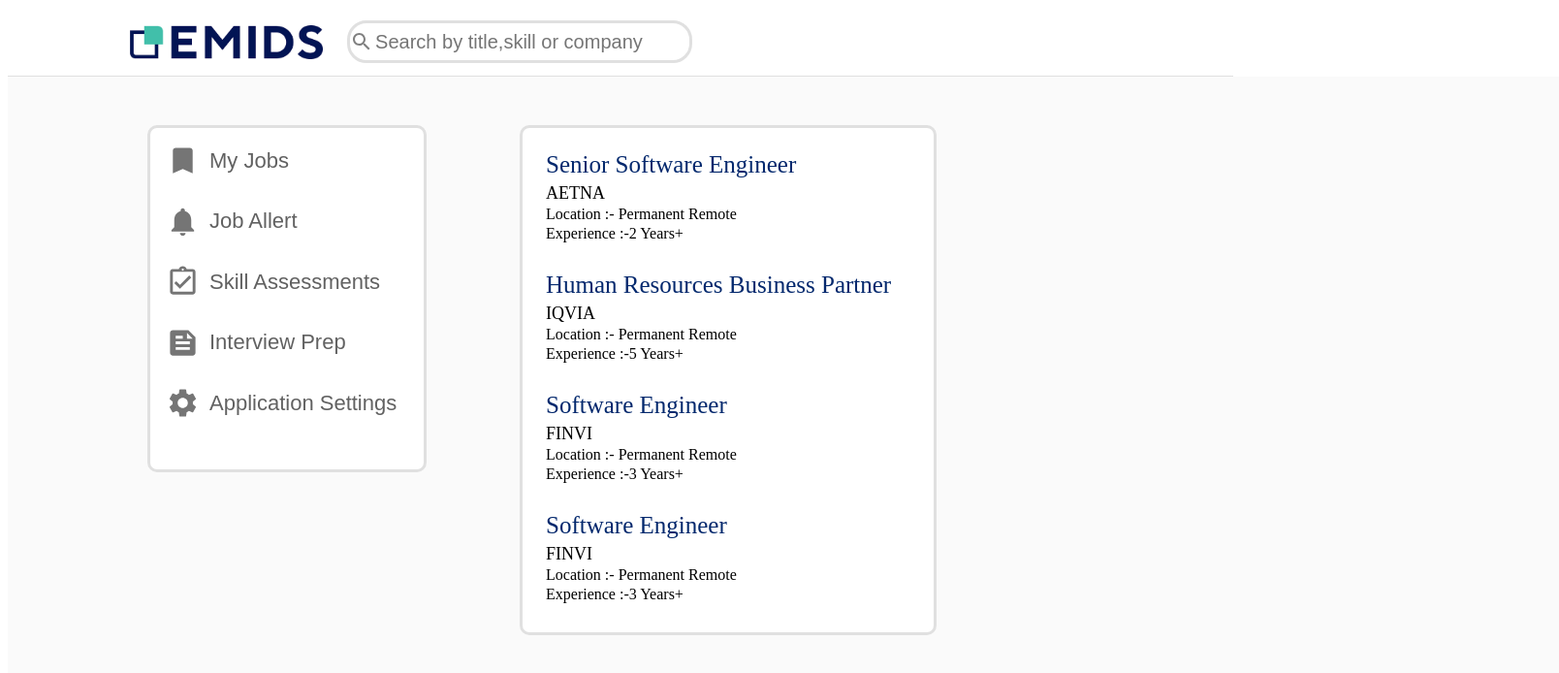
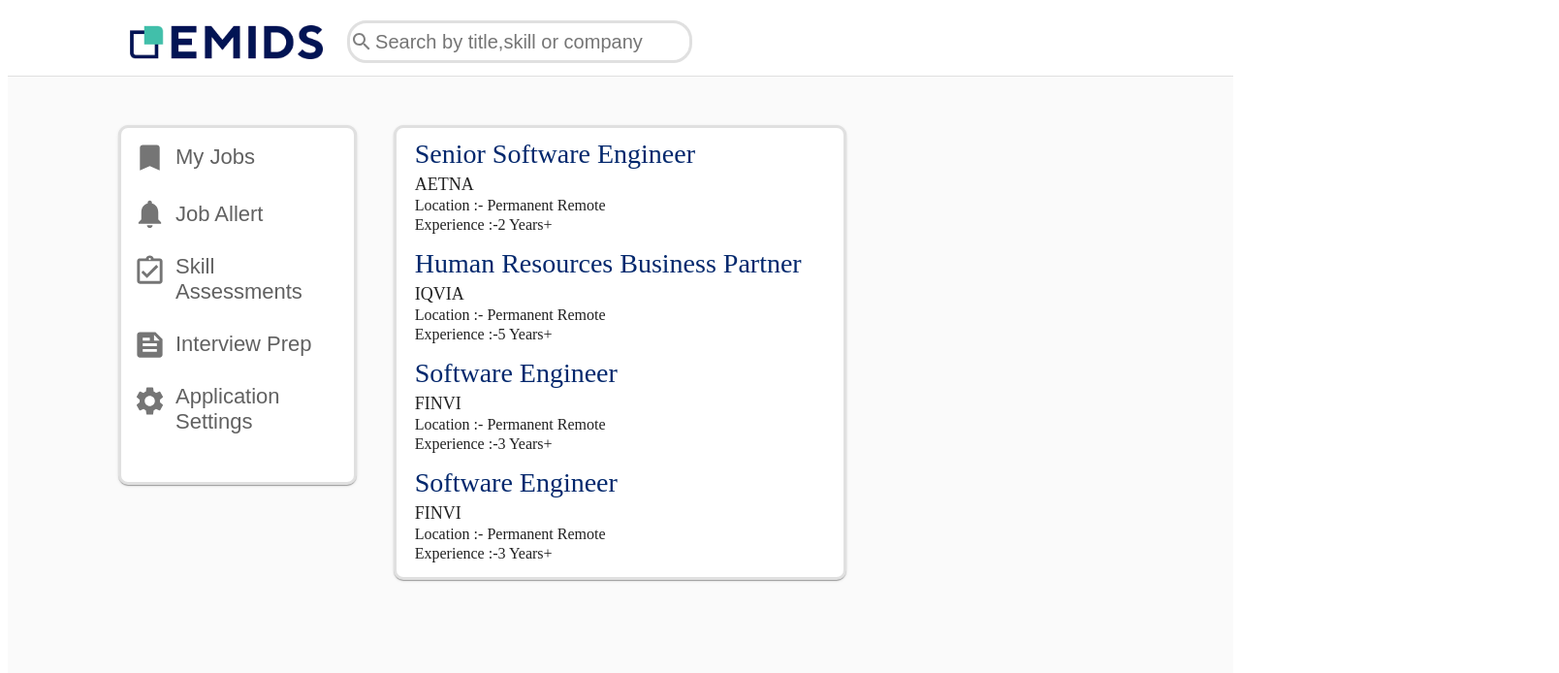
Before and after one commit to ranjanshivangi/Marketplace, a React (Create React App) app in the folder Marketplace-React/: page / in a window 1280 px wide. Shown: the top 694 px of the page at 97% size, 1608 px wide, since content can reach past the window. Built offline with nearby package versions, Linux system fonts and the light colour scheme.

Commit message:
Added changes in jobs ui

```diff
--- a/Marketplace-React/src/App.js
+++ b/Marketplace-React/src/App.js
@@ -1,19 +1,17 @@
 import React from 'react';
-
-import Home from './components/home/home.jsx'
-import Header from './components/header/header.jsx'
 import {
   BrowserRouter as Router,
   Routes,
   Route
 } from "react-router-dom"
 import Dashboard from './pages/Dashboard/dashboard.jsx';
+import Home from './components/home/home.jsx';
 function App() {
   return (
     <div>
       <Router>
         <Routes>
-
+        <Route path="/home" element={<Home/>}/>
           <Route path="/" element={<Dashboard/>}/>
         </Routes>
       </Router>
--- a/Marketplace-React/src/components/header/header.scss
+++ b/Marketplace-React/src/components/header/header.scss
@@ -1,5 +1,5 @@
 .head{
-    width: auto;
+    width: 100%;
     height: 70px;
     background-color: white;
     display: flex;
--- a/Marketplace-React/src/components/home/home.jsx
+++ b/Marketplace-React/src/components/home/home.jsx
@@ -1,27 +1,29 @@
 import React from "react";
 import homejson from './home.json'
-import '../home/home.scss';
+import './home.scss';
 import BookmarkOutlinedIcon from '@mui/icons-material/BookmarkOutlined';
 import NotificationsIcon from '@mui/icons-material/Notifications';
 import FeedIcon from '@mui/icons-material/Feed';
 import SettingsIcon from '@mui/icons-material/Settings';
 import AssignmentTurnedInOutlinedIcon from '@mui/icons-material/AssignmentTurnedInOutlined';
 
+import Card from '@mui/material/Card';
+
 const Home = () => {
   return (
     <div className="jobpage">
       <div className="jobs">
-          <div className="menu">
+        <Card className="menu">
           <div className="iconcss">
-              <BookmarkOutlinedIcon color="action" fontSize="large"/>
+            <BookmarkOutlinedIcon color="action" fontSize="large" />
             <div className="icontext">My Jobs</div>
           </div >
           <div className="iconcss" >
-              <NotificationsIcon fontSize="large" color="action"/>
+            <NotificationsIcon fontSize="large" color="action" />
             <div className="icontext">Job Allert</div>
           </div >
           <div className="iconcss">
-              <AssignmentTurnedInOutlinedIcon fontSize="large" color="action"/>
+            <AssignmentTurnedInOutlinedIcon fontSize="large" color="action" />
             <div className="icontext">Skill Assessments</div>
           </div>
           <div className="iconcss">
@@ -29,24 +31,24 @@
             <div className="icontext">Interview Prep</div>
           </div>
           <div className="iconcss">
-              <SettingsIcon fontSize="large" color="action"/>
+            <SettingsIcon fontSize="large" color="action" />
             <div className="icontext">Application Settings</div>
           </div>
-          </div>
-            <div className="jobcontainer">
-            {homejson.map((data)=>{
-              return<div>
-                <div  className="jobtitle"> {data.JobTitle}</div>
+        </Card>
+        <Card className="jobcontainer">
+          {homejson.map((data) => {
+            return <div>
+              <div className="jobtitle"> {data.JobTitle}</div>
               <div className="accountName">{data.AccountName}</div>
               <div className="workLocation">Location :- {data.WorkLocation}</div>
               <div className="experience">Experience :-{data.Experience} Years+</div>
+
             </div>
           })}
+        </Card>
       </div>
     </div>
-    </div>
-
-  )
+  );
 
 }
 export default Home;
--- a/Marketplace-React/src/components/home/home.scss
+++ b/Marketplace-React/src/components/home/home.scss
@@ -1,14 +1,14 @@
 .jobpage{
-    width: 1600px;
+    width: 100%;
     height: 100vh;
     background-color: #fafafa;
     padding-top: 50px;
     .jobs{
         display: flex;
         .menu{
-            border: 3px solid #e0e0e0;
-            width: 250px;
-            height: 320px;
+            border: 3px solid hsl(0, 0%, 88%);
+            width: 17%;
+            height: 340px;
             border-radius: 10px;
             background-color: white;
             margin-left: 9%;
@@ -28,16 +28,17 @@
         }
         .jobcontainer{
             border: 3px solid #e0e0e0;
-            width: 400px;
+            width: 35%;
             height: auto;
-            margin-left: 6%;
+            margin-left: 3%;
             border-radius: 10px;
             padding-left: 1.5%;
-            padding-top: 1.5%;
+            padding-top: .5%;
             background-color: white;
             .jobtitle{
+                margin-top: 1%;
                 color: #03286d;
-                font-size: 25px;
+                font-size: 28px;
                 margin-bottom: 5px;
             }
             .accountName{
@@ -50,9 +51,8 @@
             }
             .experience{
                 font-size: 16px;
-                margin-bottom: 30px;
+                margin-bottom: 15px;
             }
             }
-
     }
 }
--- a/Marketplace-React/src/pages/Dashboard/dashboard.jsx
+++ b/Marketplace-React/src/pages/Dashboard/dashboard.jsx
@@ -1,6 +1,7 @@
 import React from "react";
 import Header from "../../components/header/header";
 import Home from "../../components/home/home.jsx";
+
 function Dashboard() {
   return <div>
     <div>
```
Lines whose indentation alone changed are shown as unchanged.
